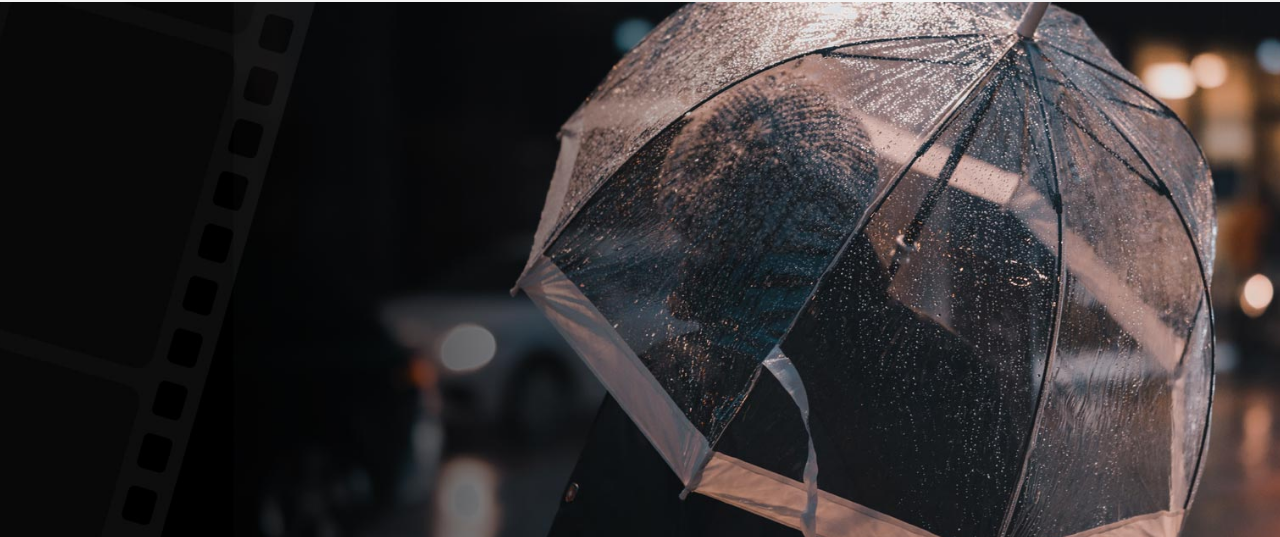
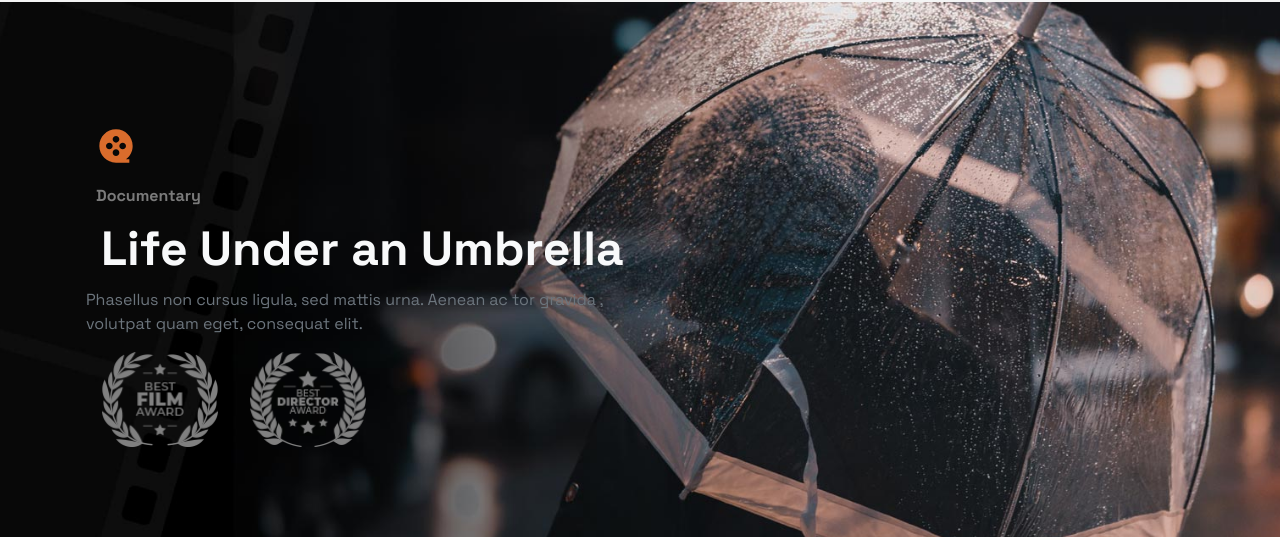
Before and after one commit to Amir-Yadavar/Aovis, a Next.js app: page / in a window 1280 px wide. Shown: the part 3903-4440 px from the top of the page. Built offline with nearby package versions, Linux system fonts and the light colour scheme; grey boxes are pictures that could not be loaded.

Commit message:
add content in homepage section 3 ..

```diff
--- a/app/globals.css
+++ b/app/globals.css
@@ -66,6 +66,10 @@ a {
   width: 100%;
 }
 
+.containerAwards>img{
+  filter: brightness(.5);
+}
+
 
 @media screen and (max-width:575px) {
   .textLogo{
--- a/components/Homepage/Documentary/Documentary.jsx
+++ b/components/Homepage/Documentary/Documentary.jsx
@@ -1,9 +1,42 @@
-import styles from "@/styles/documentary.module.css"
+import styles from "@/styles/documentary.module.css";
+import Image from "next/image";
+import { RiMovie2Fill } from "react-icons/ri";
 
 function Documentary() {
   return (
-    <section className={styles.container}></section>
-  )
+    <section className={styles.container}>
+      <div className="container  p-3">
+        <div className="my-4">
+          <span className="logo">
+            <RiMovie2Fill />
+          </span>
+          <h4 className="titleLogo">Documentary</h4>
+          <h3 className="textLogo text-light">Life Under an Umbrella</h3>
+
+          <p className="text-secondary">
+            Phasellus non cursus ligula, sed mattis urna. Aenean ac tor gravida
+            ,<br /> volutpat quam eget, consequat elit.
+          </p>
+          <div className="d-flex align-items-center my-2 containerAwards">
+          <Image
+            src={"/img/content3/awards-banner-01.png"}
+            alt="awards"
+            width={116}
+            height={95}
+            className="mx-3"
+          />
+          <Image
+            src={"/img/content3/awards-banner-02.png"}
+            alt="awards"
+            width={116}
+            height={95}
+            className="mx-3"
+          />
+          </div>
+        </div>
+      </div>
+    </section>
+  );
 }
 
-export default Documentary
+export default Documentary;
--- a/styles/documentary.module.css
+++ b/styles/documentary.module.css
@@ -3,4 +3,7 @@
   min-height: 70vh;
   background: url(/img/content3/background.jpg) no-repeat center;
   background-size: cover;
+  display: flex;
+  align-items: center;
+  justify-content: center;
 }
```
Also changed, not shown: public/img/content3/awards-banner-01.png (added), public/img/content3/awards-banner-02.png (added).
